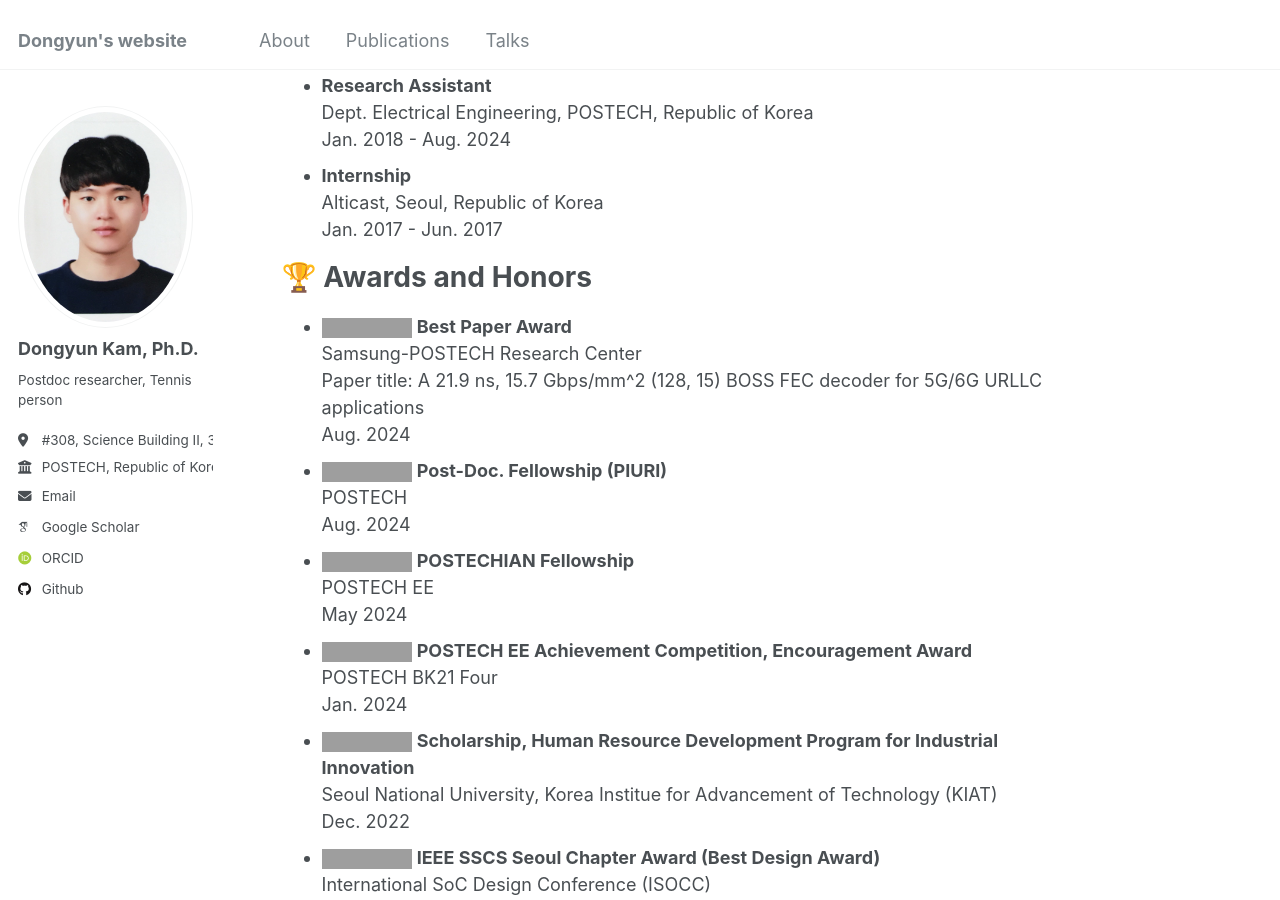
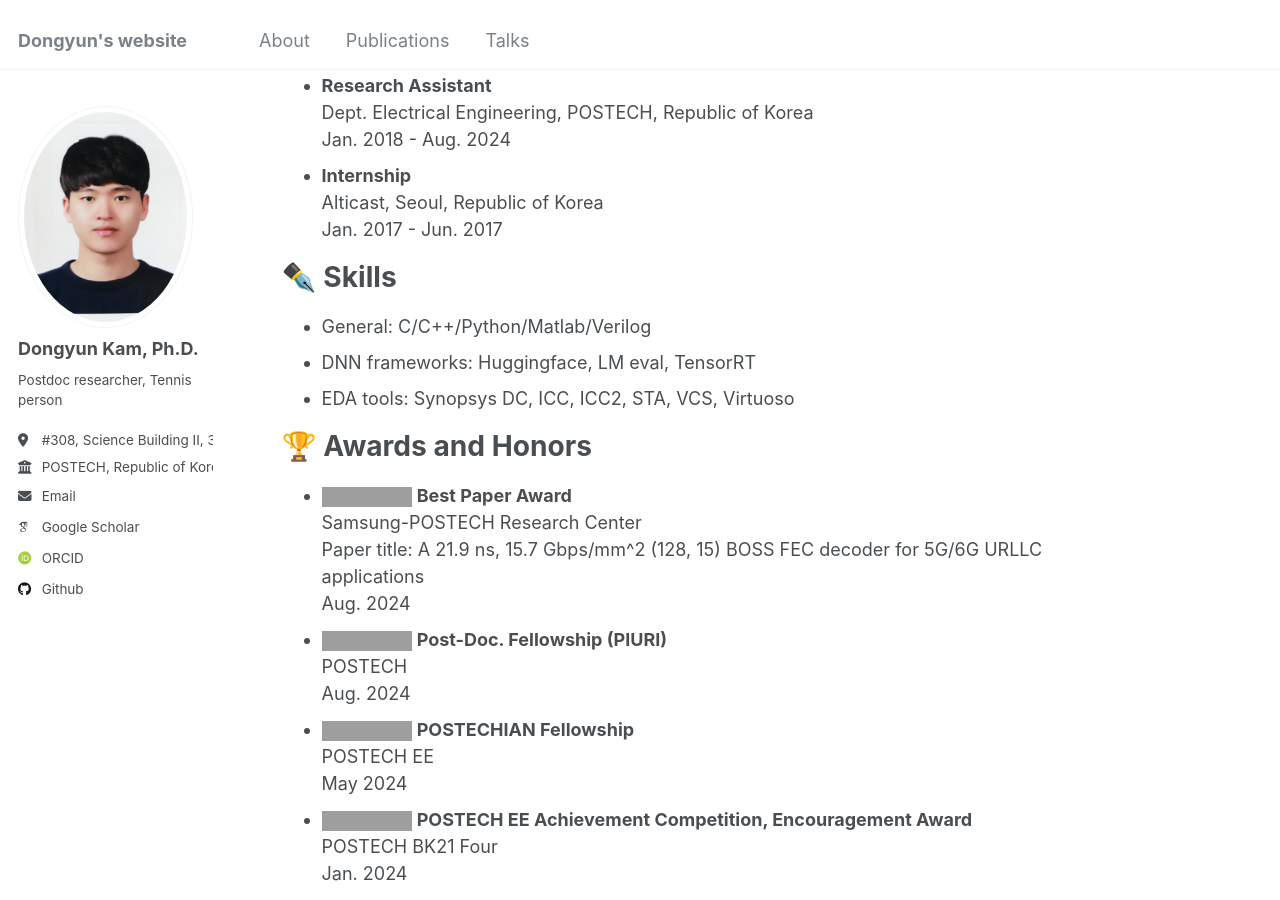
Before and after one commit to Dongyunkam/dongyunkam.github.io, a Jekyll site: the page built from _pages/about.md, in a window 1280 px wide and 900 px high, scrolled down 1088 px, cut to the strip 0-900 px from the top of the window. Built offline with Jekyll 4.4.1, drawn with Linux system fonts in a browser that asks for light colours; emoji names are drawn with the system emoji font; some web fonts are replaced; grey boxes are pictures that could not be loaded.

Commit message:
Update about.md

```diff
--- a/_pages/about.md
+++ b/_pages/about.md
@@ -48,6 +48,12 @@ I was extremely fortunate to have been advised by [Prof. Youngjoo Lee](https://s
   Jan. 2017 - Jun. 2017
 
 
+:black_nib: Skills
+======
+* General: C/C++/Python/Matlab/Verilog
+* DNN frameworks: Huggingface, LM eval, TensorRT
+* EDA tools: Synopsys DC, ICC, ICC2, STA, VCS, Virtuoso
+
 :trophy: Awards and Honors
 ======
 * <img alt="Python" src ="https://img.shields.io/badge/Award-3776AB.svg"/> **Best Paper Award**
```
